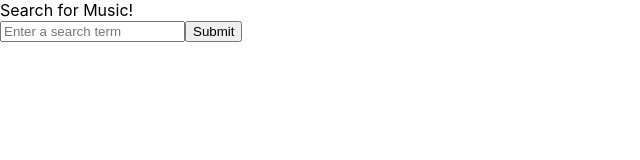
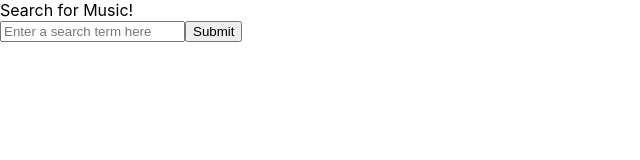
Before and after one commit to J-Diaz007/music_library, a React (Create React App) app: page / in a window 1280 px wide. Shown: the top 160 px of the page, without its empty margins (0-640 px from the left). Built offline with nearby package versions, Linux system fonts and the light colour scheme.

Commit message:
reset app to router activity

```diff
--- a/src/Components/AlbumView.jsx
+++ b/src/Components/AlbumView.jsx
@@ -4,12 +4,12 @@ import { useParams } from 'react-router-dom'
 
 export default function AlbumView() {
     const { id } = useParams()
-    const [ albumData, setAlbumData] = useState([])
+    const [ albumData, setalbumData ] = useState([])
 
-    return(
+    return (
         <div>
             <h2>The id passed was: {id}</h2>
-            <p>Album Data goes here!</p>
+            <p>Album Data Goes Here!</p>
         </div>
     )
 }
--- a/src/Components/ArtistView.jsx
+++ b/src/Components/ArtistView.jsx
@@ -1,4 +1,3 @@
-// This component will be making separate API calls from the app component to serve specific data about our artist
 import { useState, useEffect } from 'react'
 import { useParams } from 'react-router-dom'
 
@@ -6,10 +5,10 @@ export default function ArtistView() {
     const { id } = useParams()
     const [ artistData, setArtistData ] = useState([])
 
-    return(
+    return (
         <div>
             <h2>The id passed was: {id}</h2>
-            <p>Artist Data goes here!</p>
+            <p>Artist Data Goes Here!</p>
         </div>
     )
 }
--- a/src/Components/Gallery.jsx
+++ b/src/Components/Gallery.jsx
@@ -1,12 +1,8 @@
-import { DataContext } from "../Context/DataContext"
-import { useContext } from "react"
 import GalleryItem from "./GalleryItem"
 
 
-export default function Gallery() {
-    const data = useContext(DataContext)
-
-    const display = data.map((item,index) => {
+export default function Gallery(props){
+    const display = props.data.map((item,index) => {
         return (
             <GalleryItem item={item} key={index} />
         )
--- a/src/Components/SearchBar.jsx
+++ b/src/Components/SearchBar.jsx
@@ -1,13 +1,17 @@
-import { SearchContext } from '../Context/SearchContext.js'
-import { useContext } from 'react'
+import { useState } from 'react'
 
-export default function SearchBar() {
-    const {term, handleSearch} = useContext(SearchContext)
+export default function SearchBar(props) {
+    let [searchTerm, setSearchTerm] = useState('')
 
     return (
-        <form>
-            <input type="text" placeholder='Enter a search term' />
-            <input type="submit" onClick={e => handleSearch(e, term.current.value)} />
+        <form onSubmit={(e) => props.handleSearch(e, searchTerm)}>
+
+            <input type="text" placeholder="Enter a search term here" onChange={
+                (e) => setSearchTerm(e.target.value)
+            } />
+
+            <input type="submit" />
+
         </form>
     )
 }
```
Also changed, not shown: src/App.jsx (+1 -6 lines), src/Components/GalleryItem.jsx (+2 -6 lines).
